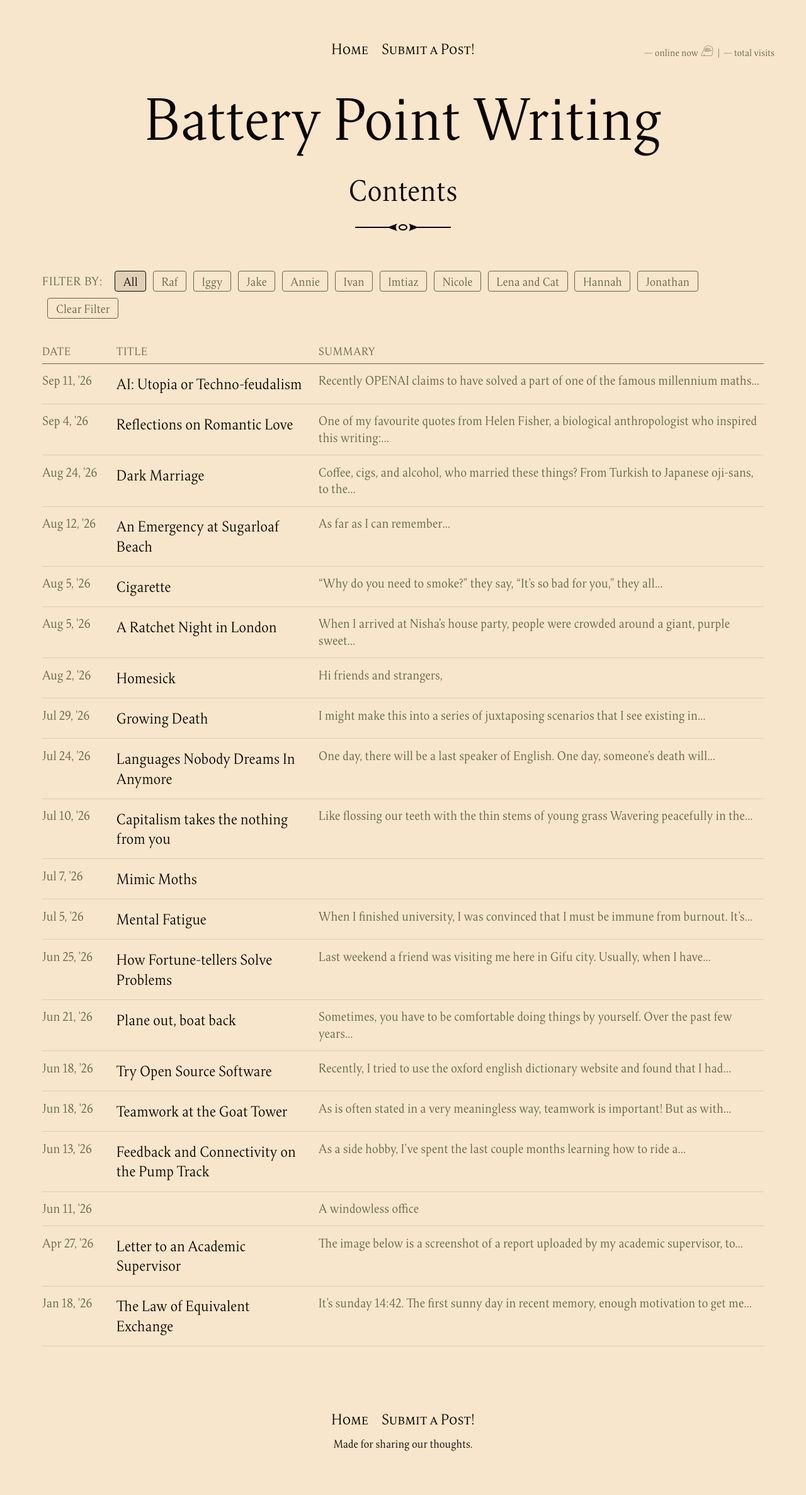
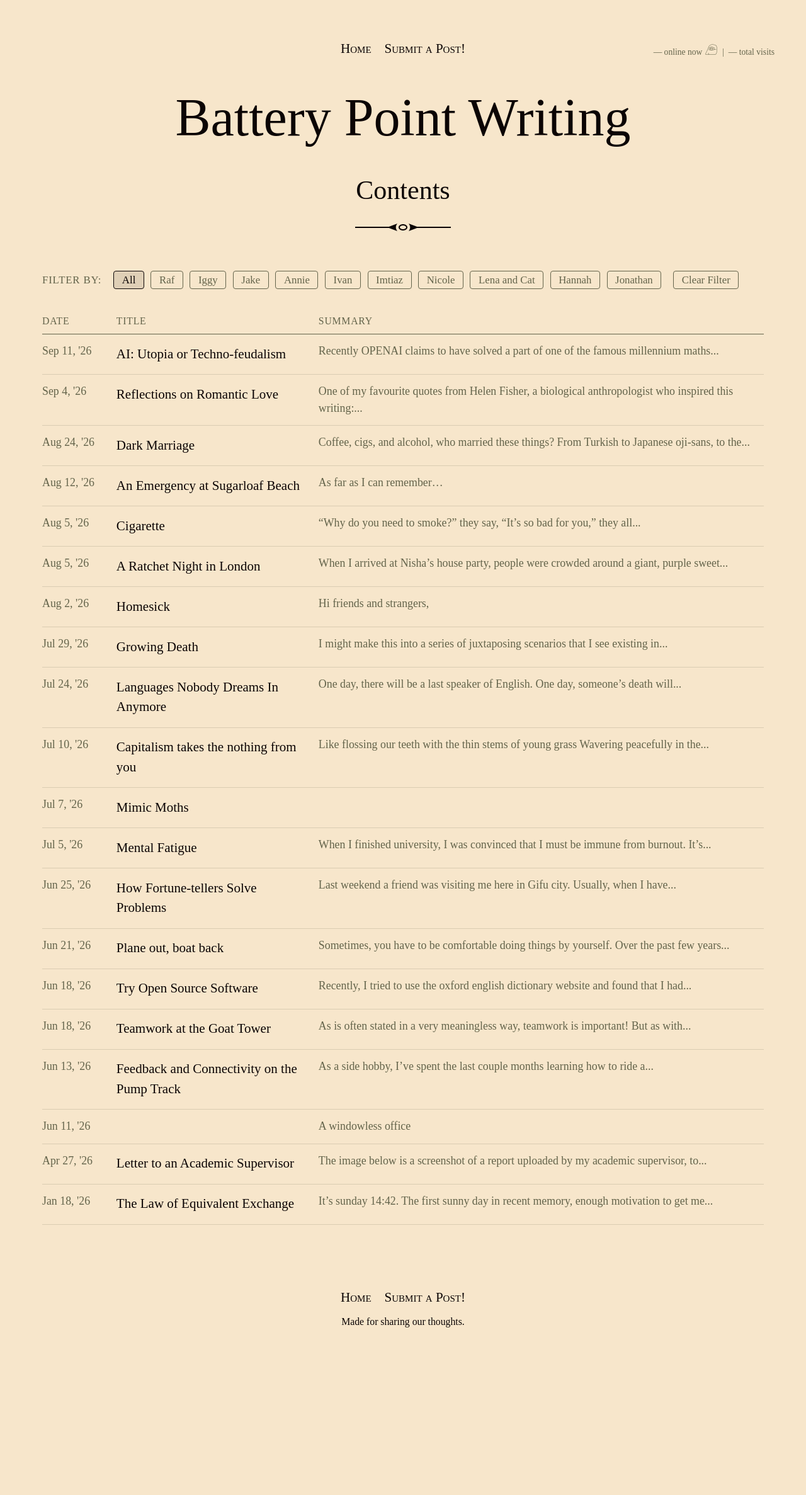
Before and after one commit to batterypointwriting/batterypointwriting.github.io, a Jekyll site: the page built from index.html, in a window 1280 px wide. Shown: the whole page at 63% size. Built offline with Jekyll 4.4.1, drawn with Linux system fonts in a browser that asks for light colours; the list of posts is cut into pages by our own code; after the commit the page ends 2180 px from its top, so only the background shows below that.

Commit message:
Update _variables.scss

```diff
--- a/_sass/_variables.scss
+++ b/_sass/_variables.scss
@@ -3,7 +3,7 @@ $highlight:           darken($brand-color, 45%);
 $text-color:          #0b0404;
 $muted-text-color:    #64644B;
 
-$font-family: "Blizka", "EB Garamond", Garamond, "Times New Roman", serif;
+$font-family: "Times New Roman","Blizka", "EB Garamond", Garamond, serif;
 
 $on-bigphone:         375px;
 $on-tablet:           768px;
```
